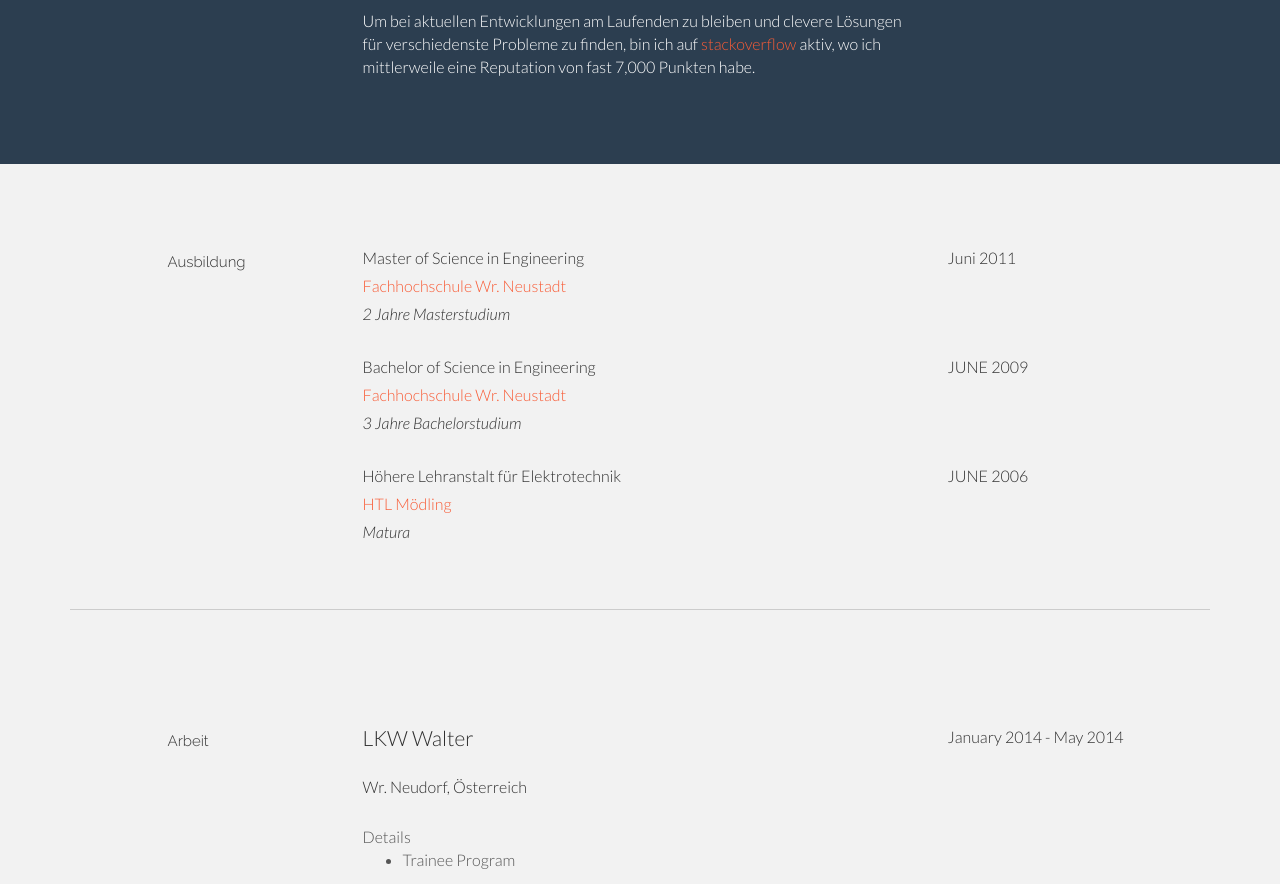
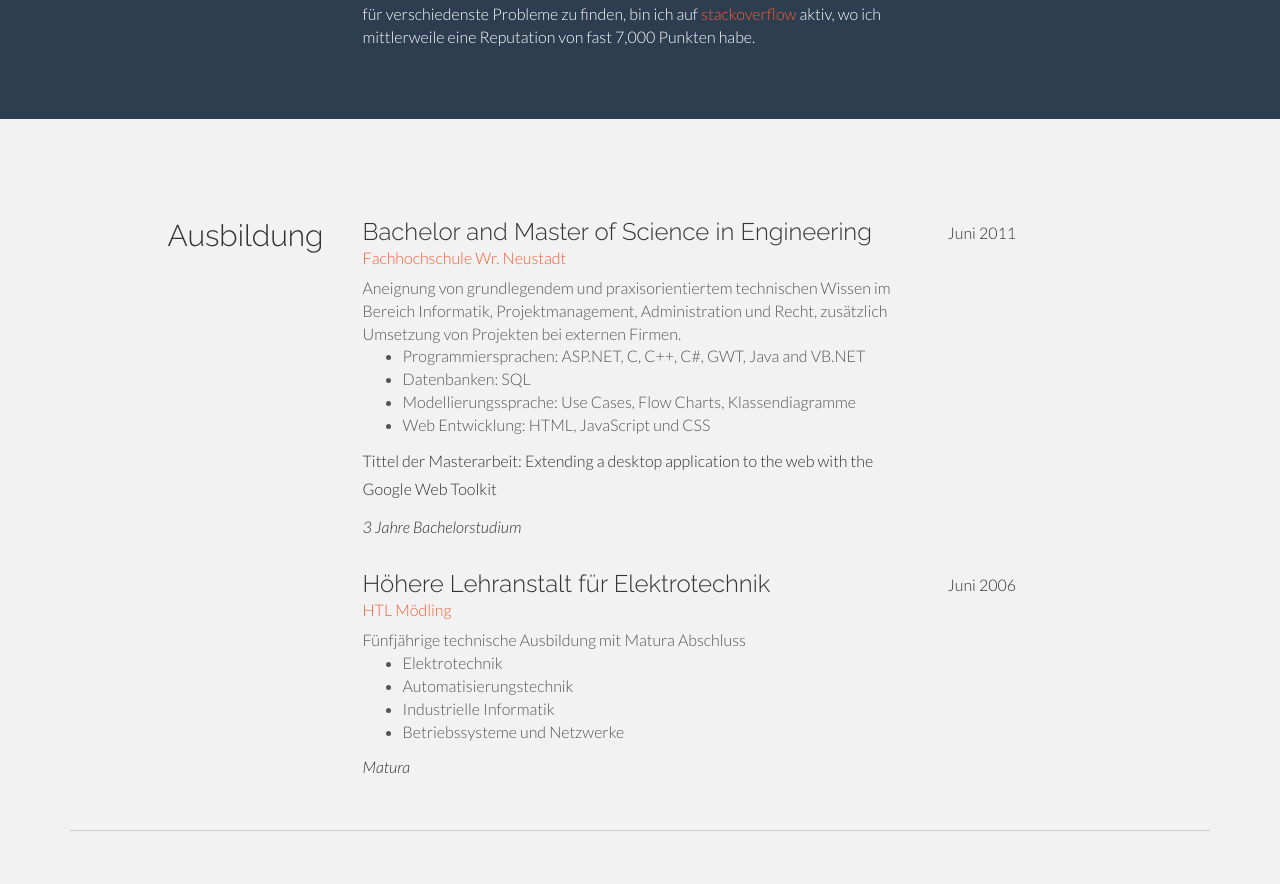
Before and after one commit to StefanKern/stefankern.github.io, a plain HTML site: page index.html in a window 1280 px wide. Shown: the part 1136-2020 px from the top of the page. Drawn offline with nearby package versions, Linux system fonts and the light colour scheme.

Commit message:
Updated Ausbildung

```diff
--- a/assets/css/main.css
+++ b/assets/css/main.css
@@ -27,7 +27,6 @@ h1, h2, h3, h4, h5, h6 {
 /* Paragraph & Typographic */
 p {
     line-height: 28px;
-    margin-bottom: 25px;
 }
 
 .centered {
@@ -312,6 +311,19 @@ nav ul {
     animation: bounce 10s ease-out;
 }
 
+.education .timespancolumn {
+	margin-top: 20px;
+}
+
+.education  h3.name {
+	margin-bottom: 3px;
+}
+
+.education .institute {
+	margin-top: 3px;
+	line-height: initial;
+}
+
 /* Webkit, Chrome and Safari */
 
 @-webkit-keyframes bounce {
--- a/index.html
+++ b/index.html
@@ -69,7 +69,7 @@
             <div class="container">
                 <div class="row">
                     <div class="col-lg-2 col-lg-offset-1">
-                        <h5>Über mich</h5>
+                        <h2>Über mich</h2>
                     </div>
                     <div class="col-lg-6">
                         <p>
@@ -96,45 +96,50 @@
         </article>
 
         <span id="resume" class="nav-bar-positionfix"></span>
-        <article class="container desc">
+        <article class="container desc education">
             <div class="row">
                 <div class="col-lg-2 col-lg-offset-1">
-                    <h5>Ausbildung</h5>
+                    <h2>Ausbildung</h2>
                 </div>
+				<section>
 					<div class="col-lg-6">
-                    <p>
-                        Master of Science in Engineering<br />
-                        <a href="http://www.fhwn.ac.at/">Fachhochschule Wr. Neustadt</a> <br />
-                        <i>2 Jahre Masterstudium</i>
-                    </p>
+						<h3 class="name">Bachelor and Master of Science in Engineering</h3>
+						<p class="institute"><a href="http://www.fhwn.ac.at/">Fachhochschule Wr. Neustadt</a></p>
+						<details open>
+							<summary>Aneignung von grundlegendem und praxisorientiertem technischen Wissen im Bereich Informatik, Projektmanagement, Administration und Recht, zusätzlich Umsetzung von Projekten bei externen Firmen.</summary>
+							<ul>
+								<li>Programmiersprachen: ASP.NET, C, C++, C#, GWT, Java and VB.NET</li>
+								<li>Datenbanken: SQL</li>
+								<li>Modellierungssprache: Use Cases, Flow Charts, Klassendiagramme</li>
+								<li>Web Entwicklung: HTML, JavaScript und CSS</li>
+							</ul>
+							<p>Tittel der Masterarbeit: Extending a desktop application to the web with the Google Web Toolkit</p>
+						</details>
+						<p><i>3 Jahre Bachelorstudium</i></p>
 					</div>
-                <div class="col-lg-3">
-                    <p>
-                        Juni 2011<br />
-                    </p>
+					<div class="col-lg-3 timespancolumn">
+						<p>Juni 2011</p>
 					</div>
-
+				</section>
+				<section>
 					<div class="col-lg-6 col-lg-offset-3">
-                    <p>
-                        Bachelor of Science in Engineering<br />
-                        <a href="http://www.fhwn.ac.at/">Fachhochschule Wr. Neustadt</a> <br />
-                        <i>3 Jahre Bachelorstudium</i>
-                    </p>
+						<h3 class="name">Höhere Lehranstalt für Elektrotechnik</h3>
+						<p class="institute"><a href="http://htl.moedling.at/index.php?id=965">HTL Mödling </a></p>
+						<details open>
+							<summary>Fünfjährige technische Ausbildung mit Matura Abschluss</summary>
+							<ul>
+								<li>Elektrotechnik
+								<li>Automatisierungstechnik
+								<li>Industrielle Informatik
+								<li>Betriebssysteme und Netzwerke
+							</ul>
+						</details>
+						<p><i>Matura</i></p>
 					</div>
-                <div class="col-lg-3">
-                    <p>JUNE 2009</p>
+					<div class="col-lg-3 timespancolumn">
+						<p>Juni 2006</p>
 					</div>
-
-                <div class="col-lg-6 col-lg-offset-3">
-                    <p>
-                        Höhere Lehranstalt für Elektrotechnik<br />
-                        <a href="http://htl.moedling.at/index.php?id=965">HTL Mödling </a><br />
-                        <i>Matura</i>
-                    </p>
-                </div>
-                <div class="col-lg-3">
-                    <p>JUNE 2006</p>
-                </div>
+				</section>
             </div>
             <br>
             <hr>
```
Lines whose indentation alone changed are shown as unchanged.
